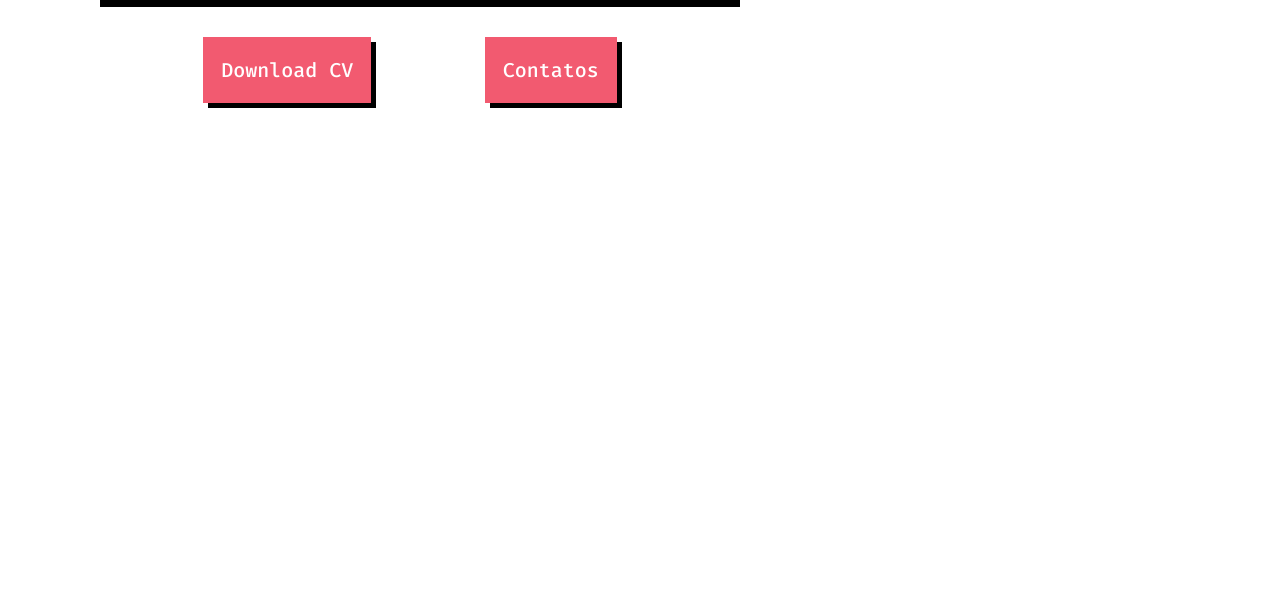
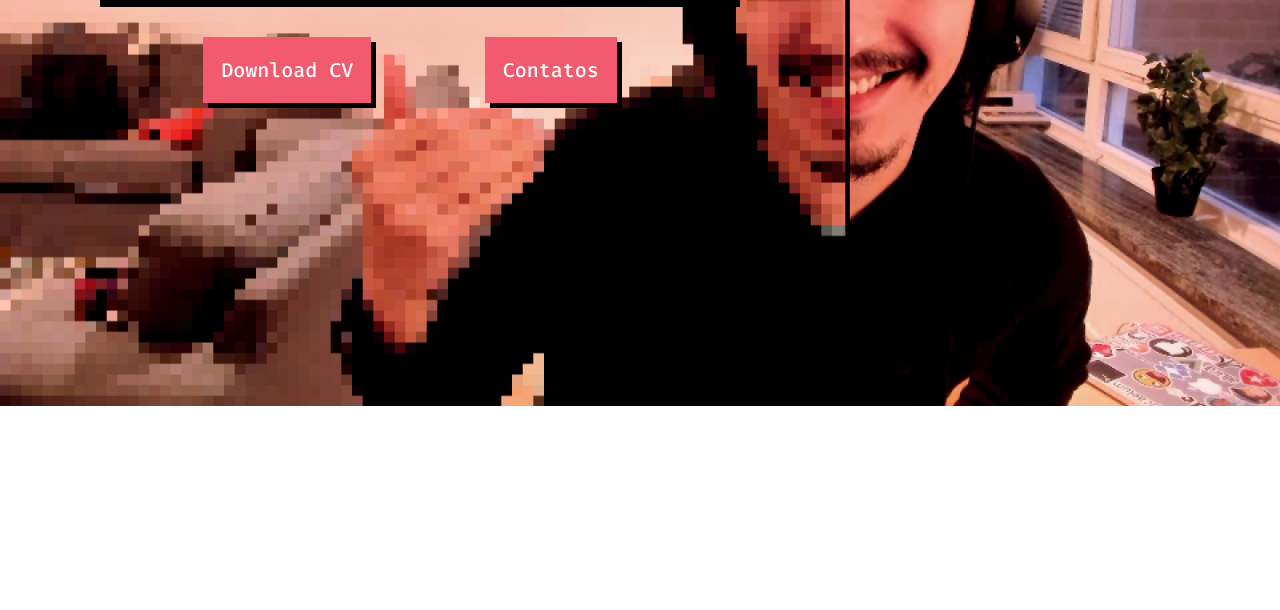
Before and after one commit to LucasXS/WebPortfolio, a plain HTML site: page index.html in a window 1280 px wide. Shown: the part 388-998 px from the top of the page. Drawn offline with Linux system fonts and the light colour scheme; files that its build step writes are made by us from their sources; the site is published under a folder, as on GitHub Pages, so addresses that start at the root find nothing.

Commit message:
alteração do caminho da imagem de background. Não estava abrindo em outros navegadores

```diff
--- a/css/components/banner.css
+++ b/css/components/banner.css
@@ -1,6 +1,6 @@
 .banner {
     box-sizing: border-box;
-    background-image: url(/assets/img/photo.png);
+    background-image: url(../../assets/img/photo.png);
     background-repeat: no-repeat;
     background-size: 100%;
     height: 800px;
```
Also changed, not shown: 1 other file.
